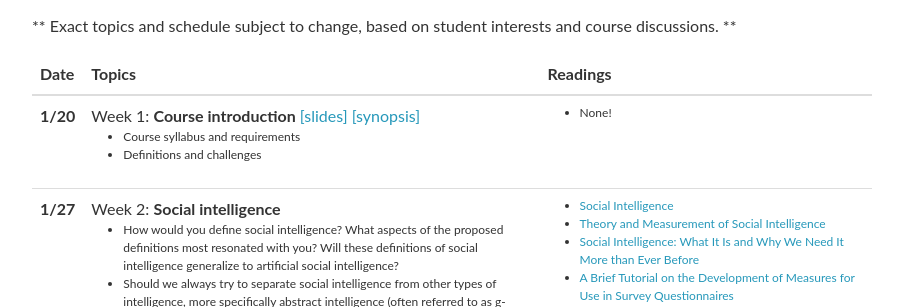
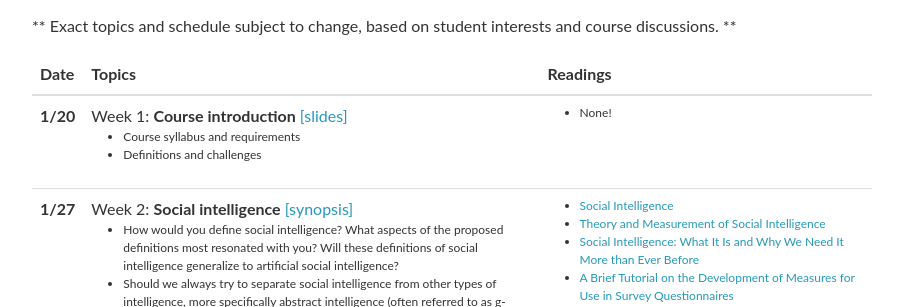
Before and after one commit to CMU-MultiComp-Lab/asi-course, a Jekyll site: the page built from spring2023/_pages/schedule.md, in a window 1280 px wide and 900 px high. Shown: the part 158-465 px from the top of the window, without its empty margins (188-1091 px from the left). Built offline with Jekyll 4.4.1, drawn with Linux system fonts in a browser that asks for light colours; nearby versions of some CDN libraries; comment, search, counter and statistics services are not loaded; part of the change alters nothing that is shown.

```diff
--- a/_data/lectures_2023.yml
+++ b/_data/lectures_2023.yml
@@ -1,6 +1,6 @@
 - date: 1/20
   title: >
-    Week 1: <strong>Course introduction</strong>  <a href="lecture1-Introduction.pdf">[slides]</a> <a href="11866_week1.pdf">[synopsis]</a>
+    Week 1: <strong>Course introduction</strong>  <a href="lecture1-Introduction.pdf">[slides]</a>
   slides:
   topics:
     - Course syllabus and requirements
@@ -10,7 +10,7 @@
 
 - date: 1/27
   title: >
-    Week 2: <strong>Social intelligence</strong>
+    Week 2: <strong>Social intelligence</strong> <a href="11866_week2.pdf">[synopsis]</a>
   topics:
     - How would you define social intelligence? What aspects of the proposed definitions most resonated with you? Will these definitions of social intelligence generalize to artificial social intelligence?
     - Should we always try to separate social intelligence from other types of intelligence, more specifically abstract intelligence (often referred to as g-factor or general intelligence)? What are the similarities and differences?
```
